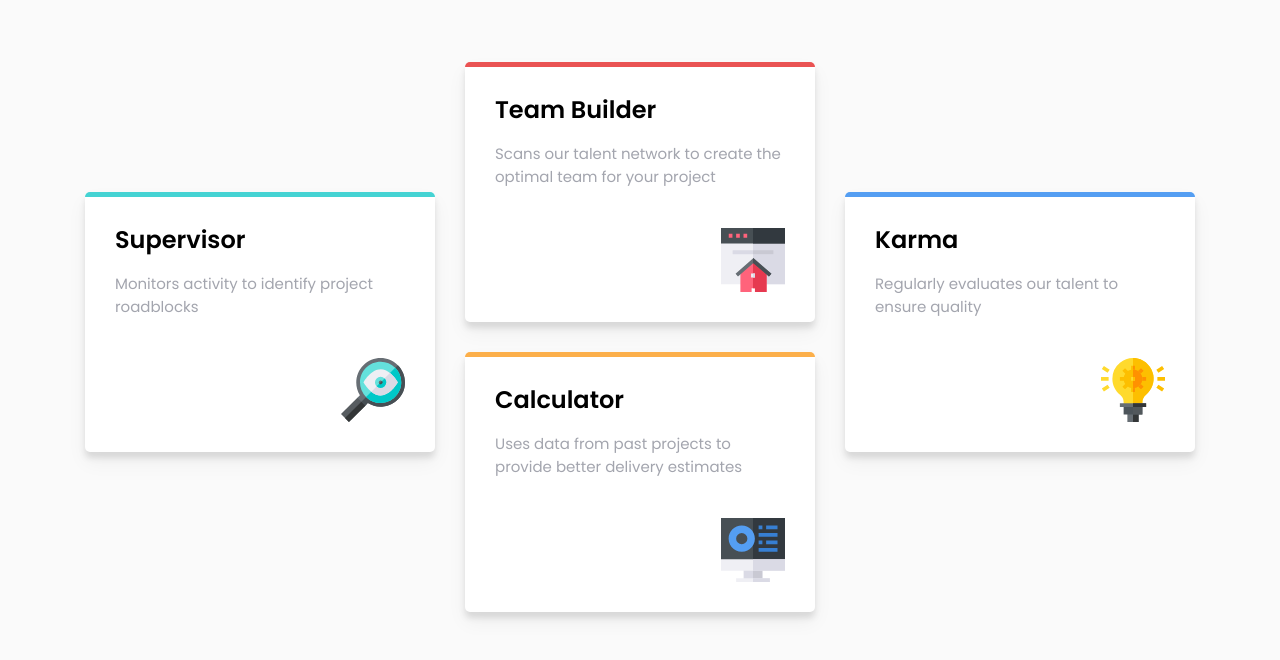
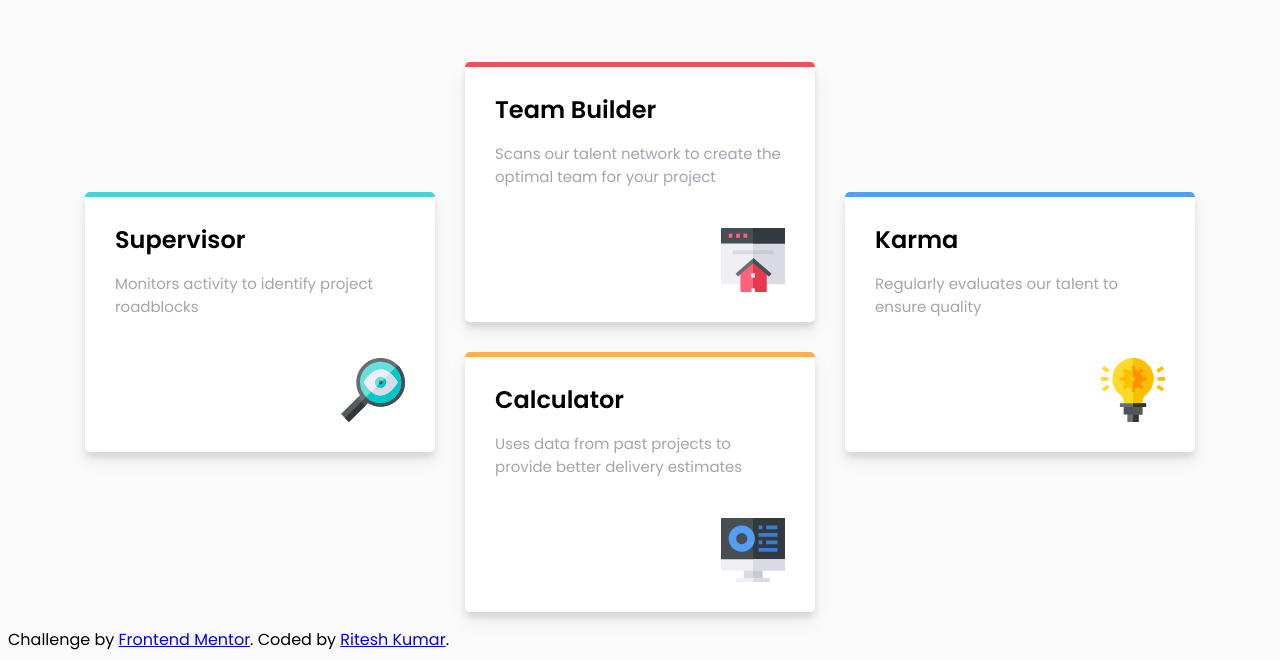
Before and after one commit to the-lone-coder/four-card-feature-section, a plain HTML site: page index.html in a window 1280 px wide. Shown: the part 215-875 px from the top of the page. Before the commit the page ends 850 px from the top, so only its background shows below. Drawn offline with Linux system fonts and the light colour scheme.

Commit message:
Added atttibution class

```diff
--- a/index.html
+++ b/index.html
@@ -76,6 +76,11 @@
 
     </div>
 
+    <div class="attribution">
+      Challenge by <a href="https://www.frontendmentor.io?ref=challenge" target="_blank">Frontend Mentor</a>.
+      Coded by <a href="#">Ritesh Kumar</a>.
+    </div>
+
   </body>
 
 </html>
```
